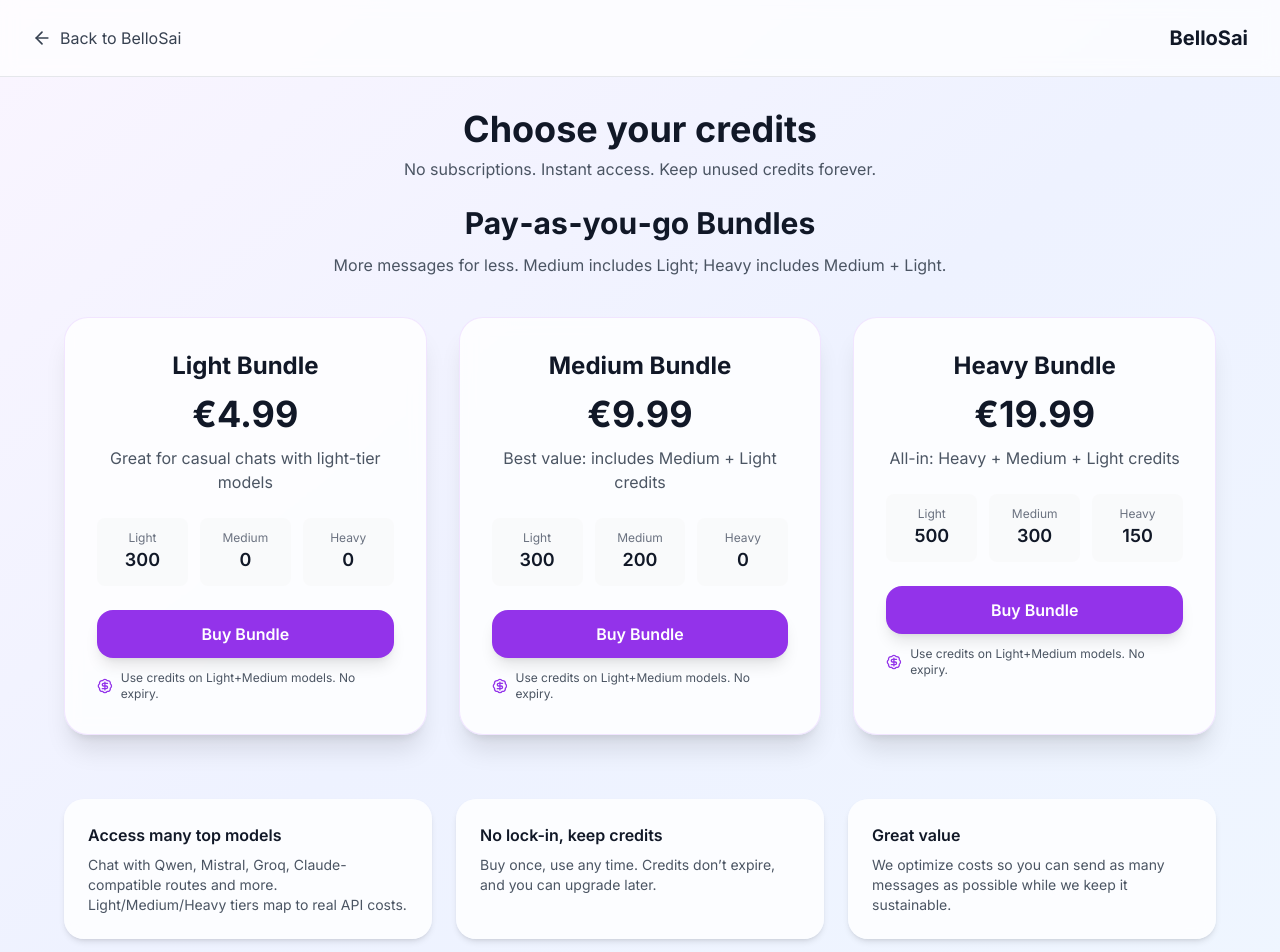
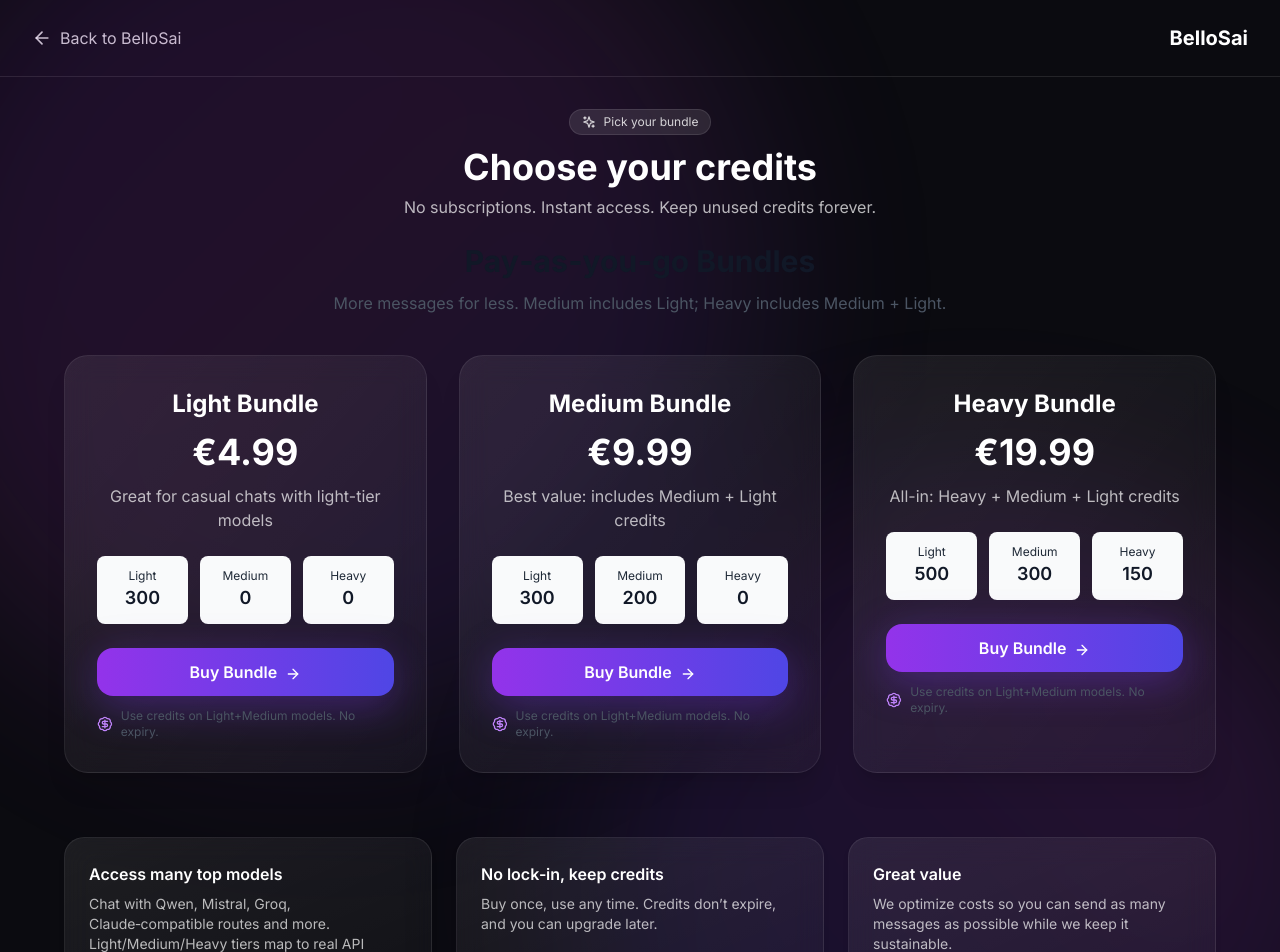
Before and after one commit to mmdmcy/BelloSai, a React (Vite) app: page /pricing in a window 1280 px wide. Shown: the top 952 px of the page. Built offline with nearby package versions, Linux system fonts and the light colour scheme; no server answers.

Commit message:
visual reworks + auth fixes

```diff
--- a/src/contexts/AuthContext.tsx
+++ b/src/contexts/AuthContext.tsx
@@ -33,12 +33,17 @@ export function AuthProvider({ children }: AuthProviderProps) {
   useEffect(() => {
     console.log('🔧 AuthProvider: Setting up auth listener')
 
-    // Get initial session and ensure recovery from persisted storage before rendering
+    // Get initial session with a short retry to avoid race conditions on page load
     ;(async () => {
-      const { data: { session } } = await supabase.auth.getSession()
-      console.log('🔧 AuthProvider: Initial session loaded:', !!session)
-      setSession(session)
-      setUser(session?.user ?? null)
+      let sess = null as any;
+      for (let i = 0; i < 2; i++) {
+        const { data: { session } } = await supabase.auth.getSession();
+        if (session) { sess = session; break; }
+        await new Promise(r => setTimeout(r, 400));
+      }
+      console.log('🔧 AuthProvider: Initial session loaded:', !!sess)
+      setSession(sess)
+      setUser(sess?.user ?? null)
       setLoading(false)
       setIsAuthReady(true)
     })()
--- a/src/pages/Pricing.tsx
+++ b/src/pages/Pricing.tsx
@@ -1,12 +1,11 @@
 import React from 'react';
 import { useAuth } from '../contexts/AuthContext';
-import { useSubscription } from '../hooks/useSubscription';
 import { TOKEN_BUNDLES } from '../lib/stripeService';
-import { ArrowLeft, Sparkles, BadgeDollarSign, Star } from 'lucide-react';
+import { ArrowLeft, Sparkles, BadgeDollarSign, Star, ArrowRight } from 'lucide-react';
+import { StripeService } from '../lib/stripeService';
 
 export default function Pricing() {
   const { user } = useAuth();
-  const { createBundleCheckout, loading } = useSubscription();
   const [actionLoading, setActionLoading] = React.useState<string | null>(null);
 
   const handleBackToHome = () => {
@@ -14,33 +13,43 @@ export default function Pricing() {
   };
 
   return (
-  <div className="min-h-screen bg-gradient-to-br from-purple-50 via-indigo-50 to-blue-50">
+  <div className="min-h-screen relative overflow-hidden bg-[#0b0b10] text-white">
+      <style>{`
+        @keyframes pulseGlow { 0%,100%{opacity:.25; filter:blur(80px)} 50%{opacity:.45; filter:blur(100px)} }
+        .glass { backdrop-filter: blur(14px); background: linear-gradient( to bottom right, rgba(255,255,255,0.08), rgba(255,255,255,0.03) ); border: 1px solid rgba(255,255,255,0.08); }
+      `}</style>
+      <div className="pointer-events-none absolute inset-0">
+        <div className="absolute -top-40 -left-32 w-[900px] h-[900px] bg-gradient-to-br from-purple-700/40 via-fuchsia-500/30 to-indigo-700/40 rounded-full" style={{ animation: 'pulseGlow 8s ease-in-out infinite' }} />
+        <div className="absolute -bottom-48 -right-24 w-[800px] h-[800px] bg-gradient-to-tr from-indigo-700/40 via-purple-600/30 to-fuchsia-500/40 rounded-full" style={{ animation: 'pulseGlow 10s ease-in-out infinite' }} />
+      </div>
       {/* Header */}
-      <div className="bg-white/70 backdrop-blur border-b border-gray-200">
+      <div className="bg-transparent border-b border-white/10">
         <div className="max-w-7xl mx-auto px-4 sm:px-6 lg:px-8">
           <div className="flex justify-between items-center py-6">
             <div className="flex items-center gap-4">
               <button
                 onClick={handleBackToHome}
-                className="flex items-center gap-2 text-gray-700 hover:text-gray-900 transition-colors"
+                className="flex items-center gap-2 text-white/80 hover:text-white transition-colors"
               >
                 <ArrowLeft className="w-5 h-5" />
                 Back to BelloSai
               </button>
             </div>
             <div className="flex items-center gap-2">
-              <span className="text-xl font-bold text-gray-900">BelloSai</span>
+              <span className="text-xl font-bold">BelloSai</span>
             </div>
           </div>
         </div>
       </div>
 
       {/* Main Content */}
-      <div className="max-w-7xl mx-auto px-4 sm:px-6 lg:px-8 py-8">
-        {/* Above the fold: focus on the three panels */}
+      <div className="relative z-10 max-w-7xl mx-auto px-4 sm:px-6 lg:px-8 py-8">
         <div className="mb-6 text-center">
-          <h1 className="text-3xl md:text-4xl font-extrabold text-gray-900">Choose your credits</h1>
-          <p className="text-sm md:text-base text-gray-600 mt-2">No subscriptions. Instant access. Keep unused credits forever.</p>
+          <span className="inline-flex items-center gap-2 px-3 py-1 rounded-full bg-white/10 border border-white/10 text-xs text-white/80">
+            <Sparkles className="w-3.5 h-3.5" /> Pick your bundle
+          </span>
+          <h1 className="mt-3 text-3xl md:text-4xl font-extrabold">Choose your credits</h1>
+          <p className="text-sm md:text-base text-white/70 mt-2">No subscriptions. Instant access. Keep unused credits forever.</p>
         </div>
 
         {/* One-time Token Bundles */}
@@ -51,7 +60,7 @@ export default function Pricing() {
             {TOKEN_BUNDLES.map((bundle) => {
               const highlight = bundle.id === 'medium' ? 'Most Popular' : (bundle.id === 'heavy' ? 'Best Value' : null);
               return (
-                <div key={bundle.id} className="relative rounded-3xl border border-purple-200/60 bg-white/80 backdrop-blur shadow-xl hover:shadow-2xl transition-all transform hover:-translate-y-1">
+                <div key={bundle.id} className="relative rounded-3xl glass border border-white/10 shadow-xl hover:shadow-2xl transition-all transform hover:-translate-y-1">
                   {highlight && (
                     <div className="absolute -top-3 left-1/2 -translate-x-1/2">
                       <span className="inline-flex items-center gap-1 bg-purple-600 text-white px-3 py-1 rounded-full text-xs font-semibold">
@@ -61,21 +70,21 @@ export default function Pricing() {
                   )}
                   <div className="p-8">
                     <div className="text-center mb-6">
-                      <h3 className="text-2xl font-extrabold text-gray-900">{bundle.name}</h3>
-                      <div className="mt-3 text-4xl font-extrabold text-gray-900">{bundle.price}</div>
-                      <p className="mt-3 text-gray-600">{bundle.description}</p>
+                      <h3 className="text-2xl font-extrabold">{bundle.name}</h3>
+                      <div className="mt-3 text-4xl font-extrabold">{bundle.price}</div>
+                      <p className="mt-3 text-white/70">{bundle.description}</p>
                     </div>
                     <div className="grid grid-cols-3 gap-3 mb-6">
                       <div className="rounded-lg bg-gray-50 p-3 text-center">
-                        <p className="text-xs text-gray-500">Light</p>
+                        <p className="text-xs text-gray-800">Light</p>
                         <p className="text-lg font-semibold text-gray-900">{bundle.credits.light}</p>
                       </div>
                       <div className="rounded-lg bg-gray-50 p-3 text-center">
-                        <p className="text-xs text-gray-500">Medium</p>
+                        <p className="text-xs text-gray-800">Medium</p>
                         <p className="text-lg font-semibold text-gray-900">{bundle.credits.medium}</p>
                       </div>
                       <div className="rounded-lg bg-gray-50 p-3 text-center">
-                        <p className="text-xs text-gray-500">Heavy</p>
+                        <p className="text-xs text-gray-800">Heavy</p>
                         <p className="text-lg font-semibold text-gray-900">{bundle.credits.heavy}</p>
                       </div>
                     </div>
@@ -83,15 +92,15 @@ export default function Pricing() {
                       onClick={async () => {
                         if (!user) { alert('Please log in to purchase a bundle.'); return }
                         setActionLoading(bundle.id)
-                        try { await createBundleCheckout(bundle) } finally { setActionLoading(null) }
+                        try { await StripeService.createBundleCheckout(bundle) } catch(e){ console.error(e); alert('Failed to start checkout. Please try again.'); } finally { setActionLoading(null) }
                       }}
                       disabled={actionLoading === bundle.id || !bundle.priceId}
-                      className="w-full py-3 px-6 rounded-xl font-semibold transition-all bg-purple-600 text-white hover:bg-purple-700 disabled:opacity-50 shadow-lg hover:shadow-xl"
+                      className="group w-full py-3 px-6 rounded-xl font-semibold transition-all bg-gradient-to-r from-purple-600 to-indigo-600 text-white hover:shadow-[0_14px_60px_rgba(124,58,237,.55)] disabled:opacity-50 shadow-[0_10px_40px_rgba(124,58,237,.35)]"
                     >
-                      {actionLoading === bundle.id ? 'Processing…' : (!bundle.priceId ? 'Coming Soon' : 'Buy Bundle')}
+                      {actionLoading === bundle.id ? 'Processing…' : (!bundle.priceId ? 'Coming Soon' : 'Buy Bundle')} <ArrowRight className="inline w-4 h-4 ml-1 translate-x-0 group-hover:translate-x-0.5 transition" />
                     </button>
                     <div className="mt-3 text-xs text-gray-600 flex items-center justify-center gap-2">
-                      <BadgeDollarSign className="w-4 h-4 text-purple-600" />
+                      <BadgeDollarSign className="w-4 h-4 text-purple-400" />
                       <span>Use credits on {bundle.id==='light'?'Light':'Light+Medium'}{bundle.id==='heavy'?'+Heavy':''} models. No expiry.</span>
                     </div>
                   </div>
@@ -105,23 +114,23 @@ export default function Pricing() {
 
         {/* Selling points below the fold */}
         <div className="mt-12 grid md:grid-cols-3 gap-6 max-w-6xl mx-auto">
-          <div className="rounded-2xl bg-white/80 backdrop-blur p-6 shadow-md">
-            <h4 className="font-semibold text-gray-900 mb-2">Access many top models</h4>
-            <p className="text-gray-600 text-sm">Chat with Qwen, Mistral, Groq, Claude-compatible routes and more. Light/Medium/Heavy tiers map to real API costs.</p>
+          <div className="rounded-2xl glass p-6 shadow-md border border-white/10">
+            <h4 className="font-semibold mb-2">Access many top models</h4>
+            <p className="text-white/70 text-sm">Chat with Qwen, Mistral, Groq, Claude‑compatible routes and more. Light/Medium/Heavy tiers map to real API costs.</p>
           </div>
-          <div className="rounded-2xl bg-white/80 backdrop-blur p-6 shadow-md">
-            <h4 className="font-semibold text-gray-900 mb-2">No lock-in, keep credits</h4>
-            <p className="text-gray-600 text-sm">Buy once, use any time. Credits don’t expire, and you can upgrade later.</p>
+          <div className="rounded-2xl glass p-6 shadow-md border border-white/10">
+            <h4 className="font-semibold mb-2">No lock‑in, keep credits</h4>
+            <p className="text-white/70 text-sm">Buy once, use any time. Credits don’t expire, and you can upgrade later.</p>
           </div>
-          <div className="rounded-2xl bg-white/80 backdrop-blur p-6 shadow-md">
-            <h4 className="font-semibold text-gray-900 mb-2">Great value</h4>
-            <p className="text-gray-600 text-sm">We optimize costs so you can send as many messages as possible while we keep it sustainable.</p>
+          <div className="rounded-2xl glass p-6 shadow-md border border-white/10">
+            <h4 className="font-semibold mb-2">Great value</h4>
+            <p className="text-white/70 text-sm">We optimize costs so you can send as many messages as possible while we keep it sustainable.</p>
           </div>
         </div>
 
         {/* Security Notice */}
         <div className="mt-12 text-center">
-          <div className="inline-flex items-center gap-2 text-sm text-gray-600">
+          <div className="inline-flex items-center gap-2 text-sm text-white/70">
             <svg className="w-4 h-4" fill="currentColor" viewBox="0 0 20 20">
               <path fillRule="evenodd" d="M5 9V7a5 5 0 0110 0v2a2 2 0 012 2v5a2 2 0 01-2 2H5a2 2 0 01-2-2v-5a2 2 0 012-2zm8-2v2H7V7a3 3 0 016 0z" clipRule="evenodd" />
             </svg>
--- a/src/theme/registry.ts
+++ b/src/theme/registry.ts
@@ -15,6 +15,22 @@ export const AVAILABLE_THEMES: Theme[] = [
     borderRadius: '0.75rem',
     shadows: true,
     glassEffect: false,
+    retroMode: false
+  },
+  {
+    id: 'glass-night',
+    name: 'Glass Night',
+    description: 'Dark glassmorphism with purple/indigo accents matching the /welcome look',
+    primaryColor: '#7c3aed',
+    secondaryColor: '#6366f1',
+    backgroundColor: '#0b0b10',
+    textColor: '#e5e7eb',
+    accentColors: ['#7c3aed', '#6366f1', '#a78bfa'],
+    gradientEnabled: true,
+    fontFamily: 'Inter, system-ui',
+    borderRadius: '1.25rem',
+    shadows: true,
+    glassEffect: true,
     retroMode: false
   },
   {
```
